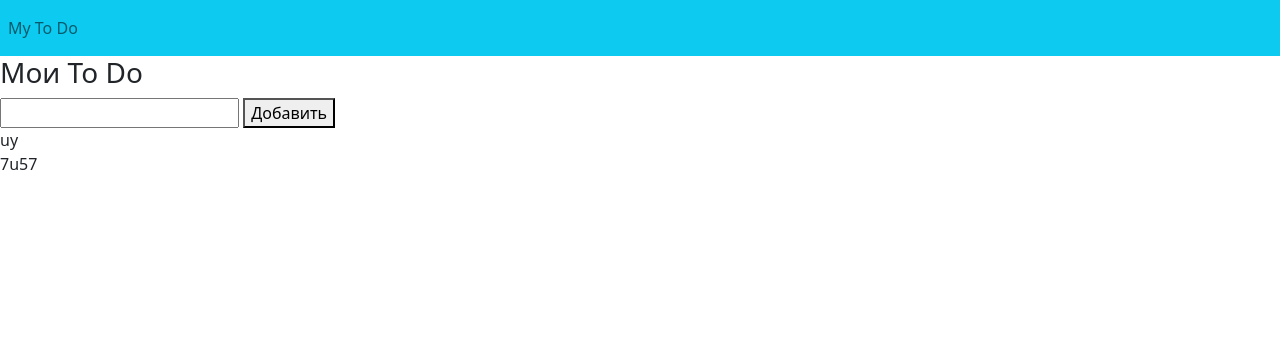
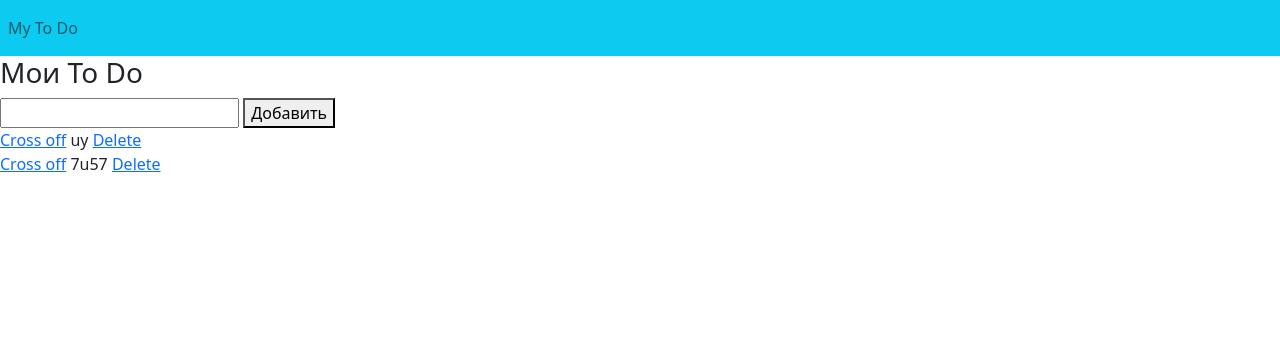
Before and after one commit to mishakolyvanov/To_Do, a Django app: page /ToDoApp/MyToDo in a window 1280 px wide. Shown: the top 356 px of the page. Run offline with Django 3.2, Linux system fonts and the light colour scheme; data comes from the database, SQL or seed files in the repository; both versions use the stored data as it was after the commit.

Commit message:
cross To Do and Delete To Do added

```diff
--- a/ToDoApp/urls.py
+++ b/ToDoApp/urls.py
@@ -4,4 +4,7 @@ from . import views
 app_name = 'ToDoApp'
 urlpatterns = [
     path('MyToDo', views.index, name='index'),
+    path('MyToDo/cross_off/<task_id>', views.cross_off, name='cross_off'),
+    path('MyToDo/uncross/<task_id>', views.uncross, name='uncross'),
+    path('MyToDo/delete/<task_id>', views.delete, name='delete'),
 ]
--- a/ToDoApp/views.py
+++ b/ToDoApp/views.py
@@ -6,8 +6,6 @@ from .models import Task
 
 def index(request):
     tasks = Task.objects.all()
-
-# def create_task(request):
     error = ''
     if request.method == 'POST':
         form = TaskForm(request.POST)
@@ -24,3 +22,23 @@ def index(request):
         'tasks': tasks
     }
     return render(request, 'MyToDo.html', context)
+
+
+def cross_off(request, task_id):
+    task_title = Task.objects.get(pk=task_id)
+    task_title.task_complete = True
+    task_title.save()
+    return redirect('ToDoApp:index')
+
+
+def uncross(request, task_id):
+    task_title = Task.objects.get(pk=task_id)
+    task_title.task_complete = False
+    task_title.save()
+    return redirect('ToDoApp:index')
+
+
+def delete(request, task_id):
+    task_title = Task.objects.get(pk=task_id)
+    task_title.delete()
+    return redirect('ToDoApp:index')
--- a/templates/MyToDo.html
+++ b/templates/MyToDo.html
@@ -9,19 +9,32 @@
         {% csrf_token %}
         {{ form.task_title }}
         <button type="submit">Добавить</button>
+        <br>
     </form>
 
         {% if tasks %}
             {% for item in tasks %}
+                {% if item.task_complete %}
+
                     <tr>
-                {{ item.task_title }}<br>
+                        <a href="{% url 'ToDoApp:uncross' item.id %}">Uncross</a>
+{#                        {{ form.task_complete }}#}
+                        {{ item.task_title }}
+                        <a href="{% url 'ToDoApp:delete' item.id %}">Delete</a><br>
                     </tr>
+                {% else %}
+                    <tr>
+                        <a href="{% url 'ToDoApp:cross_off' item.id %}">Cross off</a>
+{#                        {{ form.task_complete }}#}
+                        {{ item.task_title }}
+                        <a href="{% url 'ToDoApp:delete' item.id %}">Delete</a><br>
+
+                    </tr>
+                {% endif %}
+
             {% endfor %}
         {% else %}
             Заметки не найдены
         {% endif %}
 
 {% endblock %}
-
-
-{#        <input class="form-check-input" type="checkbox">#}
```
Also changed, not shown: db.sqlite3. Lines whose indentation alone changed are shown as unchanged.
